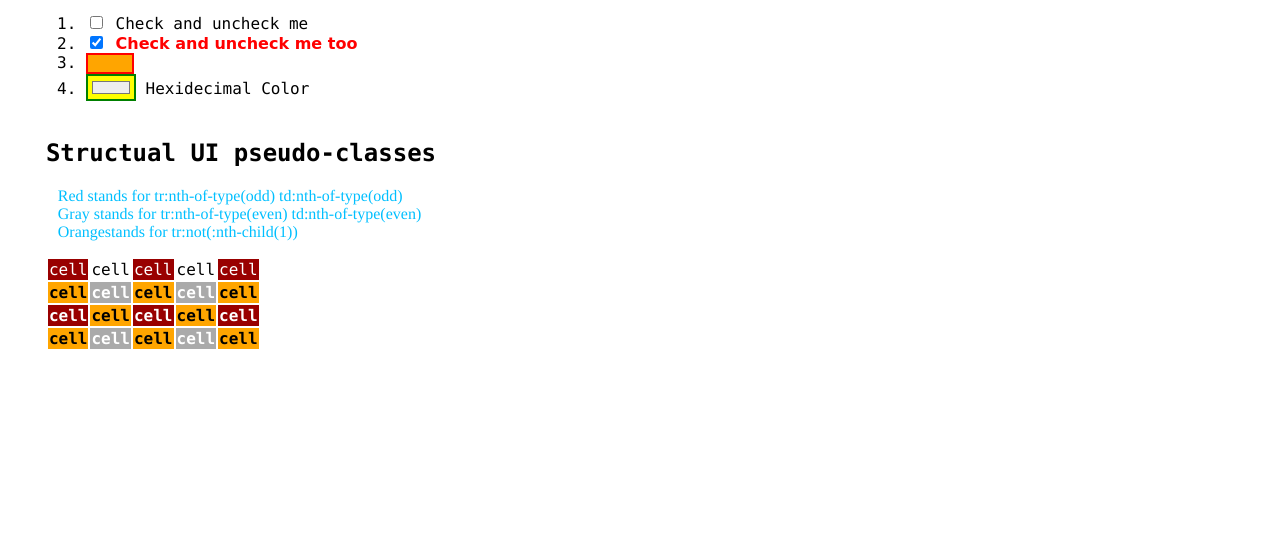
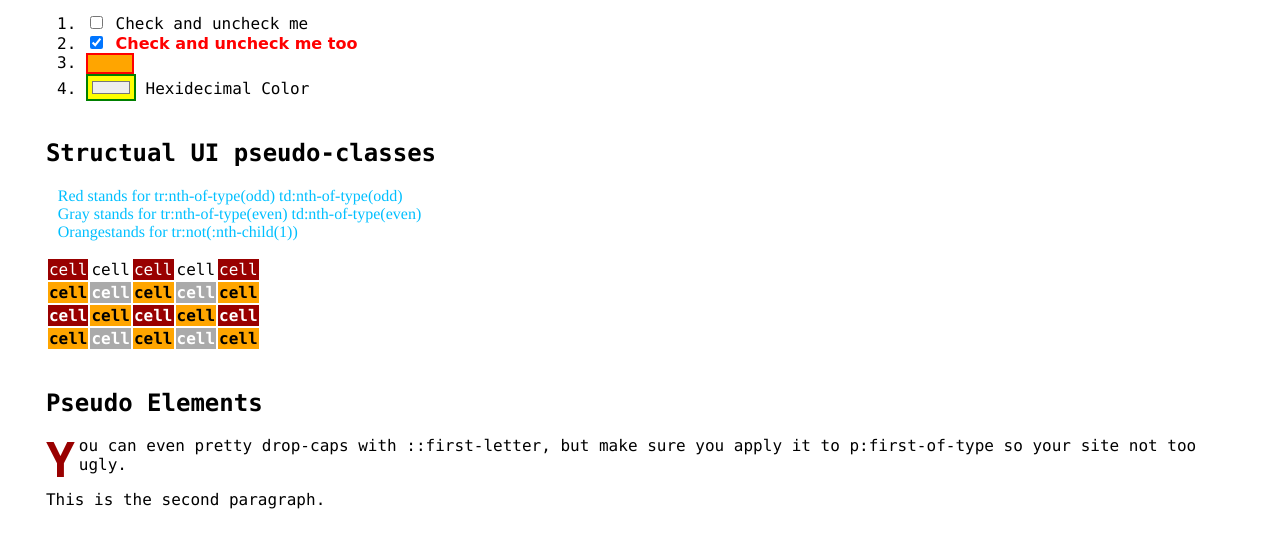
Before and after one commit to Stan-Feng/CSS-Note, a website: page CSS-In-Depth/selector/UISelector.html in a window 1280 px wide. Shown: the part 161-708 px from the top of the page. Drawn offline with Linux system fonts and the light colour scheme.

```diff
--- a/CSS-In-Depth/css/UISelector.css
+++ b/CSS-In-Depth/css/UISelector.css
@@ -39,3 +39,14 @@
 section:target > a {
   color: purple;
 }
+
+#pseudoElement > p:first-of-type::first-letter {
+  position: relative;
+  top: 8px;
+  float: left;
+  font-size: 3em;
+  line-height: 1;
+  color: #990000;
+  padding: 0 4px 2px 0;
+  font-weight: bold;
+}
--- a/CSS-In-Depth/selector/UISelector.html
+++ b/CSS-In-Depth/selector/UISelector.html
@@ -76,6 +76,17 @@
     </table>
   </section>
 
+  <section id='pseudoElement'>
+    <h2>Pseudo Elements</h2>
+    <p>
+      You can even pretty drop-caps with ::first-letter, but make sure you apply
+      it to p:first-of-type so your site not too ugly.
+    </p>
+    <p>
+      This is the second paragraph.
+    </p>
+  </section>
+
 </body>
 
 </html>
```
Also changed, not shown: CSS-In-Depth/selector/pseudoSelector.html (added, +10 -0 lines), CSS-In-Depth/README.md, SMACSS/README.md.
